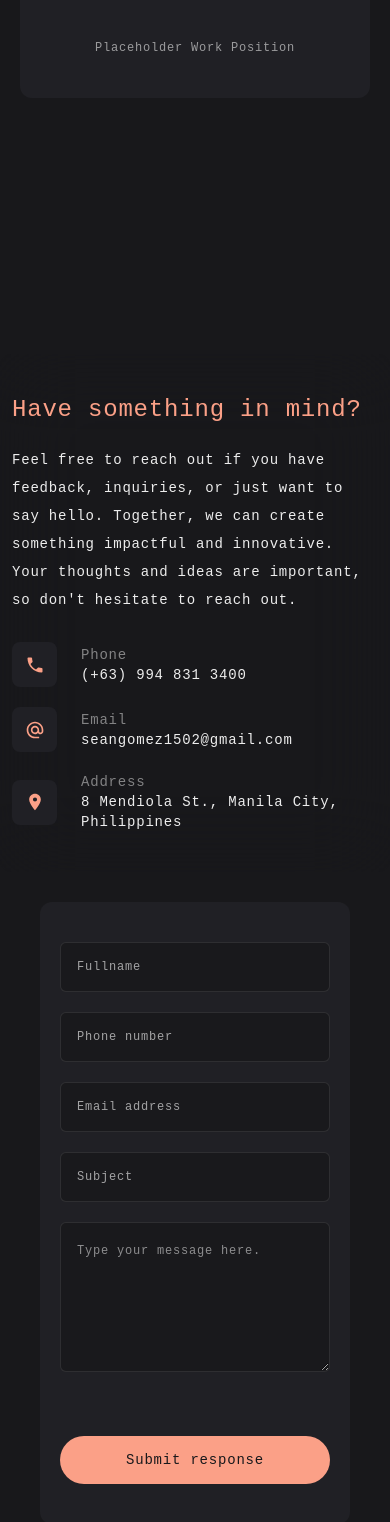
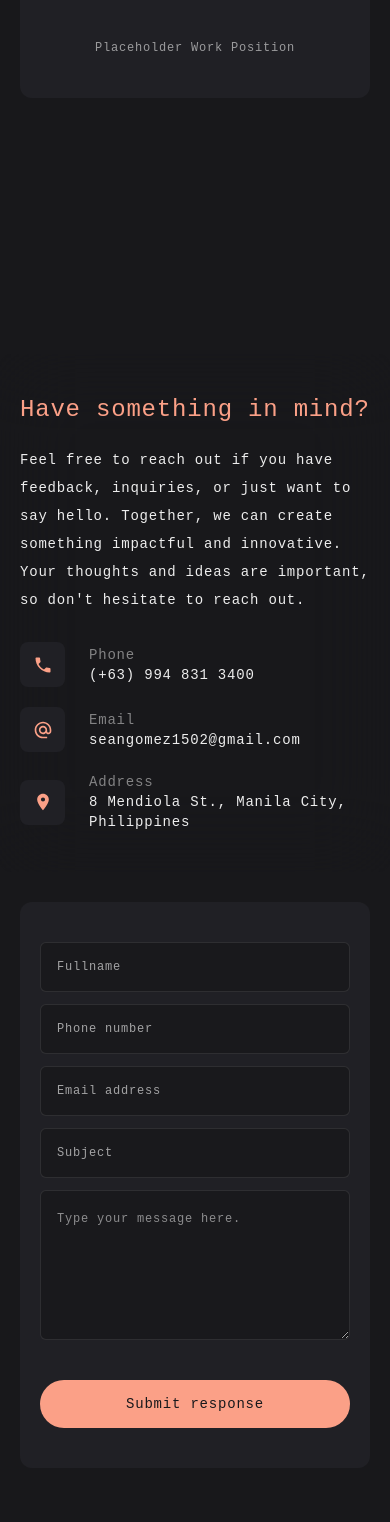
Before and after one commit to SeanGmz/seanportfolio, a Next.js app in the folder my-portfolio/: page / in a window 390 px wide. Shown: the part 8508-10030 px from the top of the page. Built offline with nearby package versions, Linux system fonts and the light colour scheme.

Commit message:
fixed the typography's responsiveness and minor form responsiveness calib for contact section (both in labels and form)

```diff
--- a/my-portfolio/app/sections/contact.tsx
+++ b/my-portfolio/app/sections/contact.tsx
@@ -26,19 +26,19 @@ const contact = () => {
 
   return (
     <div id="contact" className="mx-auto">
-      <div className="flex flex-col lg:flex-row gap-[30px] justify-around items-center md:px-32 my-36 ">
-        <div className="xl:h-[550px] flex flex-col justify-center items-center lg:w-5/12 backdrop-blur-2xl rounded-xl bg-opacity-50 z-10">
-          <h3 className=" px-3 text-2xl w-full text-accent pt-10"> Have something in mind? </h3>
-          <p className=" px-3 mt-5 mb-7 text-sm md:text-base text-fore !leading-7">
+      <div className="flex flex-col lg:flex-row gap-[30px] justify-around items-center md:px-12 lg:px-16 xl:px-32 my-36 ">
+        <div className="xl:h-[550px] flex flex-col xl:justify-center items-center lg:px-3 px-5 md:w-9/12 lg:w-6/12 xl:w-5/12 backdrop-blur-2xl rounded-xl bg-opacity-50 z-10">
+          <h3 className=" text-2xl w-full text-accent pt-10"> Have something in mind? </h3>
+          <p className=" mt-5 mb-7 text-sm md:text-base text-fore !leading-7">
             Feel free to reach out if you have feedback,
             inquiries, or just want to say hello. Together, we can create
             something impactful and innovative. Your thoughts and ideas are
             important, so don't hesitate to reach out.
           </p>
-          <ul className="flex flex-col px-3 gap-5 pb-10">
+          <ul className="flex flex-col gap-5 pb-10 ">
             {contacts.map((info, index ) => {
                 return (
-                    <li key={index} className="flex items-center gap-6 ">
+                    <li key={index} className="flex items-center gap-6">
                         <div className="bg-secondary flex w-[45px] h-[45px] md:w-[50px] md:h-[50px] items-center justify-center rounded-lg text-accent hover:bg-accent hover:text-[#18181b] transition ease-in-out duration-300">
                             <div className="text-[20px]">{info.icon}</div>
                         </div>
@@ -52,7 +52,7 @@ const contact = () => {
             })}
           </ul>
         </div>
-        <div className="xl:h-full w-full px-10 lg:px-0 lg:w-6/12">
+        <div className="xl:h-full w-full px-5 mx-3 md:px-24 lg:px-0 lg:w-6/12">
           <ContactForm />
         </div>
       </div>
--- a/my-portfolio/components/elements/contactform.tsx
+++ b/my-portfolio/components/elements/contactform.tsx
@@ -28,13 +28,13 @@ Important Note: This is only a test, Contact form is under development`
       onSubmit={fetchData}
       className="flex flex-col gap-6 px-5 py-10 md:p-10 bg-secondary rounded-xl"
     >
-      <div className="grid grid-cols-1 md:grid-cols-2 gap-5">
+      <div className="grid grid-cols-1 sm:grid-cols-2 gap-3 sm:gap-5">
         <Input type="text" placeholder="Fullname" name="fullname" required />
         <Input type="text" placeholder="Phone number" name="phone" required />
         <Input
           type="email"
           placeholder="Email address"
-          className=" md:col-span-2"
+          className="sm:col-span-2"
           name="email"
           required
         />
@@ -42,12 +42,12 @@ Important Note: This is only a test, Contact form is under development`
         <Input
           type="text"
           placeholder="Subject"
-          className=" md:col-span-2"
+          className="sm:col-span-2"
           name="subject"
           required
         />
         <Textarea
-          className="md:col-span-2 focus:ring-2"
+          className="sm:col-span-2 focus:ring-2"
           placeholder="Type your message here."
           name="message"
           required
@@ -56,7 +56,7 @@ Important Note: This is only a test, Contact form is under development`
       <div className="flex flex-row justify-center">
         <button
           type="submit"
-          className="mt-10 w-full xl:mx-0 xl:mt-5 text-background bg-accent hover:bg-accent/80  rounded-full px-8 py-3 transition-all ease-in duration-150"
+          className="md:mt-10 mt-4 w-full xl:mx-0 xl:mt-5 text-background bg-accent hover:bg-accent/80  rounded-full px-8 py-3 transition-all ease-in duration-150"
         >
           <span className="mx-auto text-sm md:text-base ">Submit response</span>
         </button>
```
